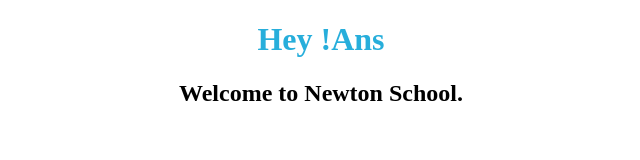
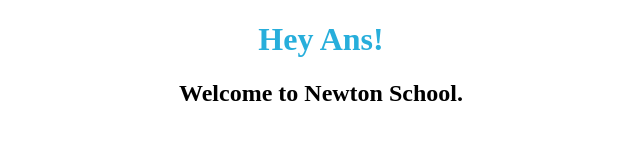
Before and after one commit to deepthi248/React-Assignments---Set-1---Greetings-with-Props, a React app: page / in a window 1280 px wide. Shown: the top 160 px of the page, without its empty margins (319-959 px from the left). Built offline with nearby package versions, Linux system fonts and the light colour scheme.

Commit message:
Update Welcome.js

```diff
--- a/src/components/Welcome.js
+++ b/src/components/Welcome.js
@@ -1,15 +1,22 @@
-// write code for Welcome component here
-import React from "react";
+import React from 'react'
 
-function Welcome(props) {
+
+
+
+function Welcome(props){
+
     return(
+
         <div>
-    <h1>Hey !{props.name}</h1>
+
+         <h1>Hey {props.name}!</h1>
+
          <h2>Welcome to Newton School.</h2>
+
         </div>
+
     )
 
 }
 
-
  export default Welcome;
```
Lines whose indentation alone changed are shown as unchanged.
